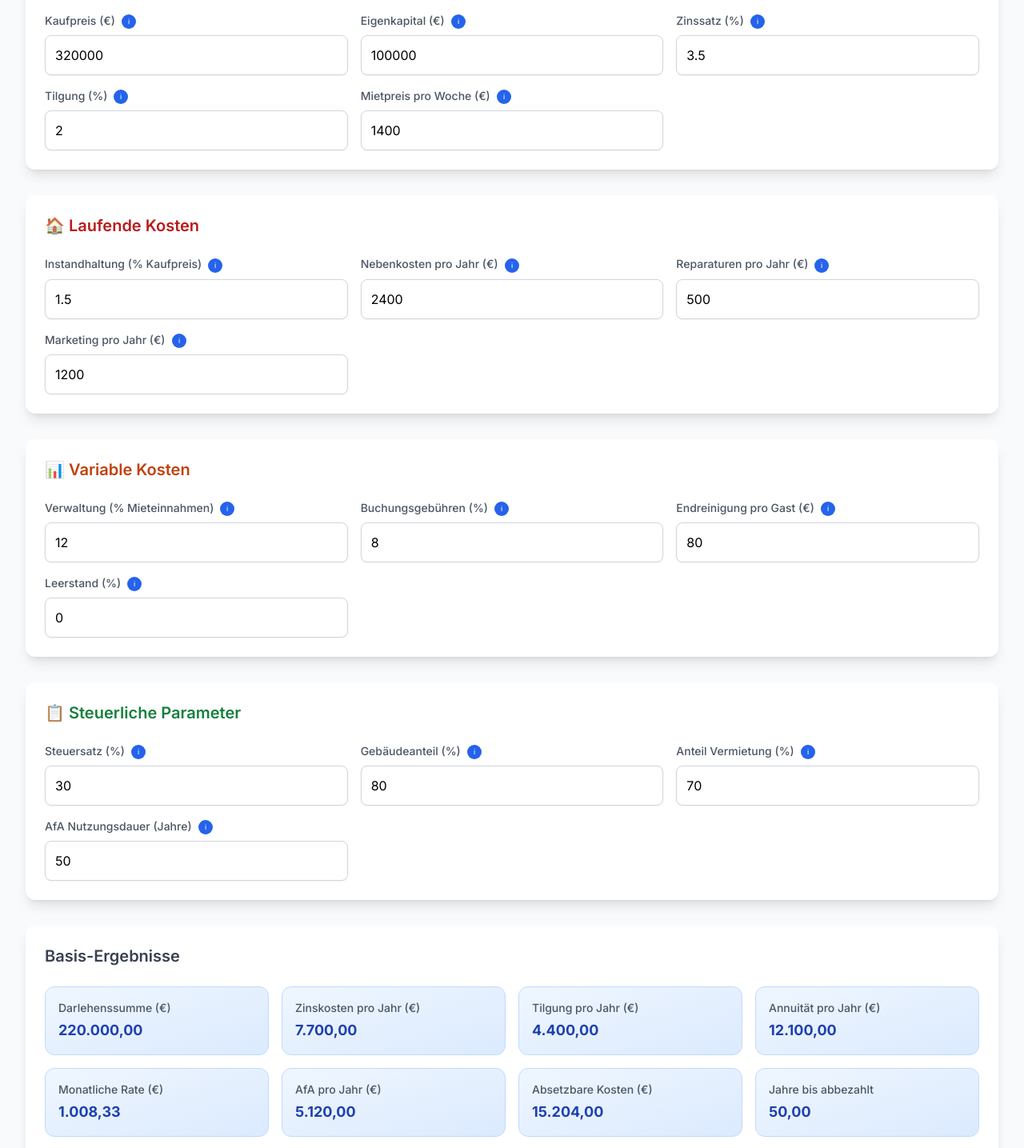
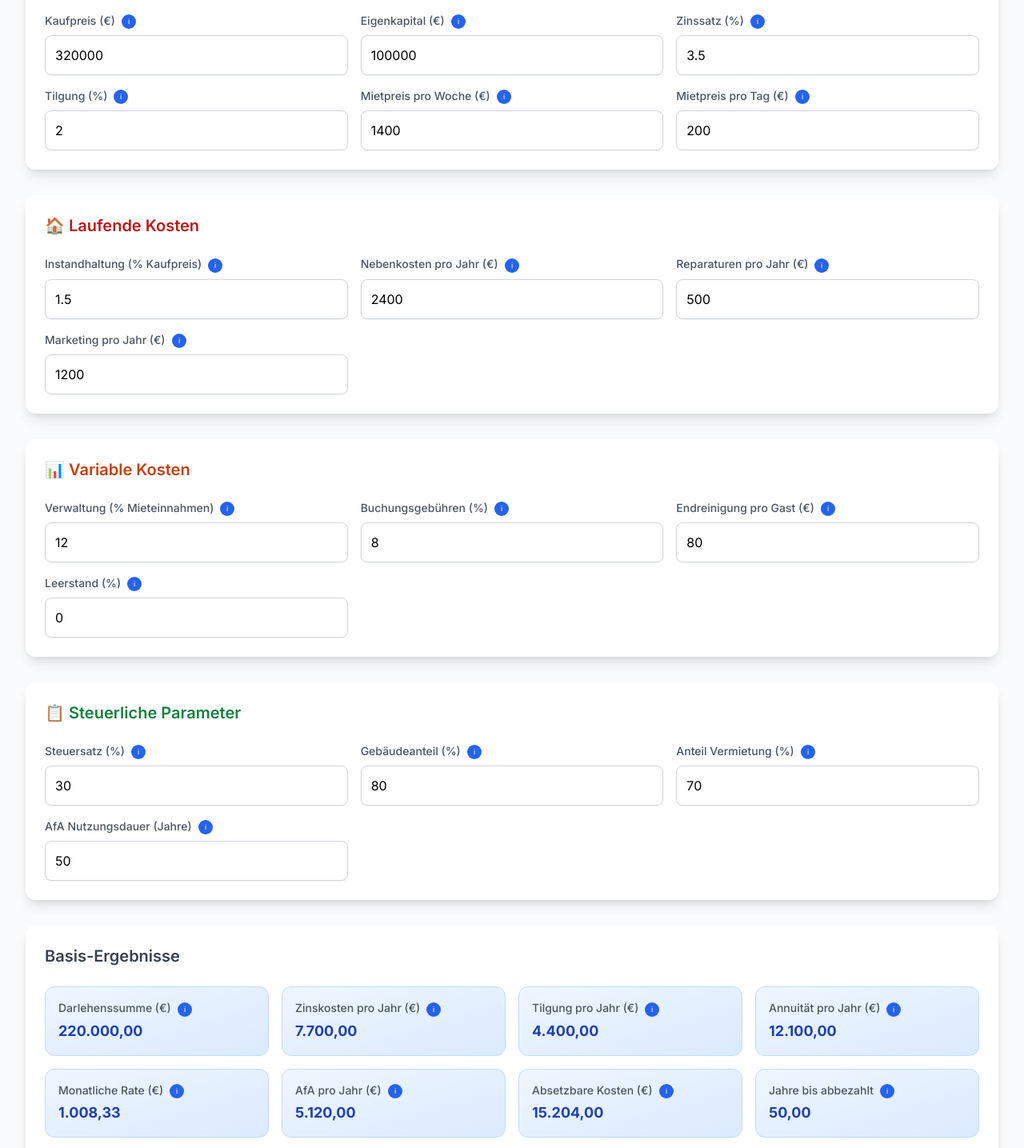
Before and after one commit to thorpeto/vacation-home-calculator, a Next.js app: page / in a window 1280 px wide. Shown: the part 160-1595 px from the top of the page at 80% size. Built offline with nearby package versions, Linux system fonts and the light colour scheme.

Commit message:
Version 0.8

```diff
--- /dev/null
+++ b/app/baseResultInfos.ts
@@ -0,0 +1,16 @@
+// Info-Texte für Basis-Ergebnisse
+const baseResultInfos: Record<string, string> = {
+  darlehenssumme: "Die Darlehenssumme ergibt sich aus Kaufpreis minus Eigenkapital. Sie ist die Grundlage für die Zins- und Tilgungsberechnung.",
+  zinskosten_jahr: "Jährliche Zinskosten auf die Darlehenssumme. Berechnet als Darlehenssumme × Zinssatz.",
+  tilgung_jahr: "Jährliche Tilgung des Darlehens. Berechnet als Darlehenssumme × Tilgungssatz. Die Tilgung reduziert die Restschuld.",
+  annuitaet_jahr: "Summe aus Zins und Tilgung pro Jahr. Das ist die jährliche Belastung durch das Darlehen.",
+  monatliche_rate: "Die monatliche Rate, die für das Darlehen zu zahlen ist. Annuität pro Jahr geteilt durch 12.",
+  afa_jahr: "Jährlicher Abschreibungsbetrag (AfA) für das Gebäude. Relevant für die steuerliche Absetzbarkeit.",
+  absetzbare_kosten: "Summe der Kosten, die steuerlich abgesetzt werden können (Fixkosten, Zinsen, AfA × Vermietungsanteil).",
+  jahre_bis_abbezahlt: "Anzahl der Jahre, bis das Darlehen bei gleichbleibender Tilgung vollständig abbezahlt ist.",
+  instandhaltung_jahr: "Jährliche Rücklage für Instandhaltung, berechnet als Prozentsatz vom Kaufpreis.",
+  gesamte_fixkosten_jahr: "Summe aller laufenden Fixkosten pro Jahr (Instandhaltung, Nebenkosten, Marketing, Reparaturen).",
+  restschuld_10jahre: "Die verbleibende Darlehensschuld nach 10 Jahren konstanter Tilgung. Zeigt, wie viel nach Ablauf der Zinsbindung noch offen ist."
+};
+
+export default baseResultInfos;
--- a/app/fieldInfos.ts
+++ b/app/fieldInfos.ts
@@ -6,6 +6,7 @@ const fieldInfos: Record<string, string> = {
   tilgungssatz_percent: "Jährlicher Tilgungssatz in Prozent der Darlehenssumme. Bestimmt, wie schnell das Darlehen zurückgezahlt wird.",
   wochen_pro_jahr: "Geplante Anzahl der Wochen pro Jahr, in denen die Immobilie vermietet werden soll.",
   mietpreis_pro_woche: "Durchschnittlicher Mietpreis pro Woche, den Sie für die Immobilie ansetzen können.",
+  mietpreis_pro_tag: "Durchschnittlicher Mietpreis pro Tag. Wird automatisch mit dem Wochenwert synchronisiert (und umgekehrt). Für die Berechnung zählt der Wochenwert.",
   einkommen_steuersatz_percent: "Ihr persönlicher Einkommensteuersatz. Relevant für die Berechnung der Steuerlast auf Mieteinnahmen.",
   gebaeudeanteil_percent: "Anteil des Gebäudes am Gesamtkaufpreis (Rest ist Grundstück, nicht abschreibbar).",
   anteil_vermietung_percent: "Prozentualer Anteil der Zeit, in der die Immobilie vermietet wird (Rest ist Eigennutzung).",
--- a/app/page.tsx
+++ b/app/page.tsx
@@ -2,6 +2,7 @@
 
 import { useState, useMemo } from "react";
 import fieldInfos from "./fieldInfos";
+import baseResultInfos from "./baseResultInfos";
 
 // --- Lokale Implementierung der Berechnungslogik (eingebettet, damit kein externes Modul benötigt wird) ---
 
@@ -12,6 +13,7 @@ interface Inputs {
   tilgungssatz_percent: number;
   wochen_pro_jahr: number;
   mietpreis_pro_woche: number;
+  mietpreis_pro_tag: number; // NEU: Tagesmiete, verknüpft mit Wochenmiete
   gebaeudeanteil_percent: number;
   afa_nutzungsdauer_jahre: number;
   einkommen_steuersatz_percent: number;
@@ -39,6 +41,7 @@ type Results = {
   // Neue Kostenberechnungen
   instandhaltung_jahr: number;
   gesamte_fixkosten_jahr: number;
+  restschuld_10jahre: number | null; // NEU: Restschuld nach 10 Jahren
 };
 
 type ScenarioRow = {
@@ -95,6 +98,15 @@ function computeBaseResults(inputs: Inputs): Results {
     jahre_bis_abbezahlt,
     instandhaltung_jahr,
     gesamte_fixkosten_jahr,
+    restschuld_10jahre: (() => {
+      // Annuitätendarlehen mit konstanter Tilgung
+      // Restschuld nach 10 Jahren: Anfangsschuld - 10 * jährliche Tilgung
+      if (tilgung_jahr > 0) {
+        const rest = darlehenssumme - 10 * tilgung_jahr;
+        return round2(rest > 0 ? rest : 0);
+      }
+      return null;
+    })(),
   };
 }
 
@@ -167,6 +179,7 @@ export default function Home() {
     tilgungssatz_percent: 2,
     wochen_pro_jahr: 26,
     mietpreis_pro_woche: 1400,
+    mietpreis_pro_tag: 1400 / 7, // Initialwert synchron zur Wochenmiete
     einkommen_steuersatz_percent: 30,
     gebaeudeanteil_percent: 80,
     afa_nutzungsdauer_jahre: 50,
@@ -203,6 +216,7 @@ export default function Home() {
     tilgungssatz_percent: "Tilgung (%)",
     wochen_pro_jahr: "Wochen pro Jahr",
     mietpreis_pro_woche: "Mietpreis pro Woche (€)",
+    mietpreis_pro_tag: "Mietpreis pro Tag (€)", // NEU: Label für Tagesmiete
     einkommen_steuersatz_percent: "Steuersatz (%)",
     gebaeudeanteil_percent: "Gebäudeanteil (%)",
     anteil_vermietung_percent: "Anteil Vermietung (%)",
@@ -228,7 +242,8 @@ export default function Home() {
     absetzbare_kosten: "Absetzbare Kosten (€)",
     jahre_bis_abbezahlt: "Jahre bis abbezahlt",
     instandhaltung_jahr: "Instandhaltung pro Jahr (€)",
-    gesamte_fixkosten_jahr: "Gesamte Fixkosten pro Jahr (€)"
+    gesamte_fixkosten_jahr: "Gesamte Fixkosten pro Jahr (€)",
+    restschuld_10jahre: "Restschuld nach 10 Jahren (€)", // NEU: Label für Restschuld
   };
 
   return (
@@ -242,7 +257,7 @@ export default function Home() {
           <div className="bg-white rounded-xl shadow-lg p-6">
             <h2 className="text-xl font-semibold mb-6 text-blue-700">💰 Grunddaten & Finanzierung</h2>
             <div className="grid grid-cols-1 md:grid-cols-2 lg:grid-cols-3 gap-4">
-              {['kaufpreis', 'eigenkapital', 'zinssatz_percent', 'tilgungssatz_percent', 'mietpreis_pro_woche'].map((key) => (
+              {['kaufpreis', 'eigenkapital', 'zinssatz_percent', 'tilgungssatz_percent', 'mietpreis_pro_woche', 'mietpreis_pro_tag'].map((key, idx, arr) => (
                 <div key={key} className="flex flex-col">
                   <label className="text-sm font-medium mb-2 text-gray-600 flex items-center gap-1 relative">
                     {fieldLabels[key as keyof Inputs]}
@@ -253,7 +268,16 @@ export default function Home() {
                     step="any"
                     name={key}
                     value={String(inputs[key as keyof Inputs] ?? "")}
-                    onChange={handleChange}
+                    onChange={e => {
+                      const value = parseFloat(e.target.value);
+                      if (key === 'mietpreis_pro_woche') {
+                        setInputs(i => ({ ...i, mietpreis_pro_woche: value, mietpreis_pro_tag: Math.round((value / 7) * 100) / 100 }));
+                      } else if (key === 'mietpreis_pro_tag') {
+                        setInputs(i => ({ ...i, mietpreis_pro_tag: value, mietpreis_pro_woche: Math.round((value * 7) * 100) / 100 }));
+                      } else {
+                        handleChange(e);
+                      }
+                    }}
                     className="p-3 border border-gray-300 rounded-lg shadow-sm focus:ring-2 focus:ring-blue-500 focus:border-blue-500 transition-colors"
                   />
                 </div>
@@ -337,8 +361,9 @@ export default function Home() {
           <div className="grid grid-cols-1 md:grid-cols-2 lg:grid-cols-4 gap-4">
             {Object.entries(result.base).map(([key, value]) => (
               <div key={key} className="p-4 bg-gradient-to-br from-blue-50 to-blue-100 rounded-xl border border-blue-200">
-                <div className="text-sm font-medium text-gray-600 mb-1">
+                <div className="text-sm font-medium text-gray-600 mb-1 flex items-center gap-1 relative">
                   {resultLabels[key as keyof Results]}
+                  <InfoIconWithPopover infoKey={key} infoSource={baseResultInfos} />
                 </div>
                 <div className="text-lg font-bold text-blue-800">
                   {fmt(value as number)}
@@ -533,22 +558,22 @@ export default function Home() {
 }
 
 // Info-Icon-Komponente mit Popover
-function InfoIconWithPopover({ infoKey }: { infoKey: string }) {
+function InfoIconWithPopover({ infoKey, infoSource }: { infoKey: string, infoSource?: Record<string, string> }) {
   const [open, setOpen] = useState(false);
+  const source = infoSource ?? fieldInfos;
   return (
     <span className="ml-1 cursor-pointer relative inline-block" tabIndex={0}
       onClick={e => { e.stopPropagation(); setOpen(o => !o); }}
       onBlur={() => setOpen(false)}
       onKeyDown={e => { if (e.key === 'Escape') setOpen(false); }}
     >
-      {/* Modernes Info-Icon (Material Design Stil) */}
       <svg width="18" height="18" viewBox="0 0 24 24" fill="none" className="inline align-middle">
         <circle cx="12" cy="12" r="12" fill="#2563eb" />
         <text x="12" y="13" textAnchor="middle" alignmentBaseline="middle" fontSize="13" fill="#fff" fontFamily="Arial" dominantBaseline="middle">i</text>
       </svg>
       {open && (
         <div className="absolute z-50 left-1/2 -translate-x-1/2 mt-2 w-64 bg-white border border-blue-200 rounded-lg shadow-lg p-3 text-xs text-gray-800 animate-fade-in" style={{ minWidth: '180px' }}>
-          {fieldInfos[infoKey]}
+          {source[infoKey]}
         </div>
       )}
     </span>
```
